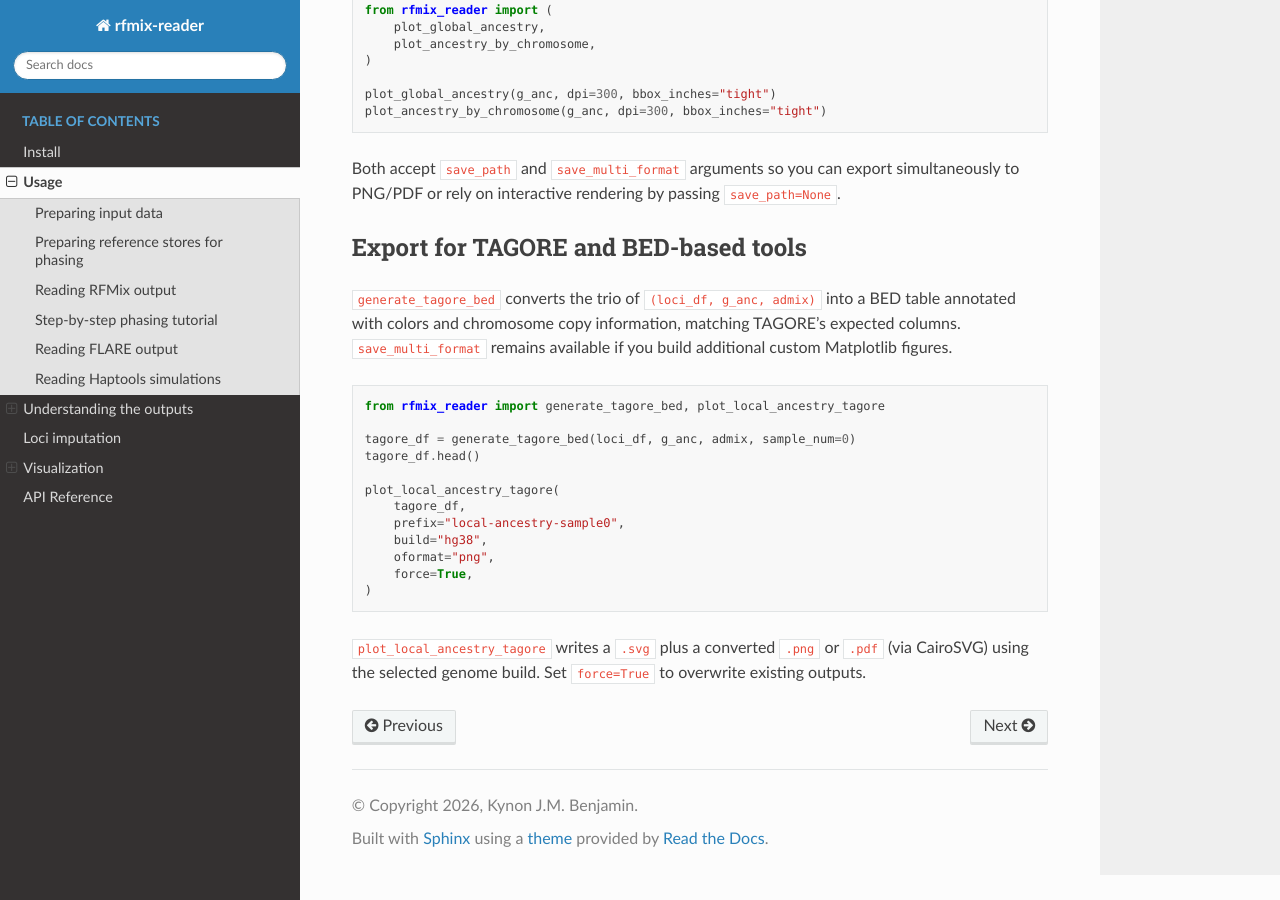
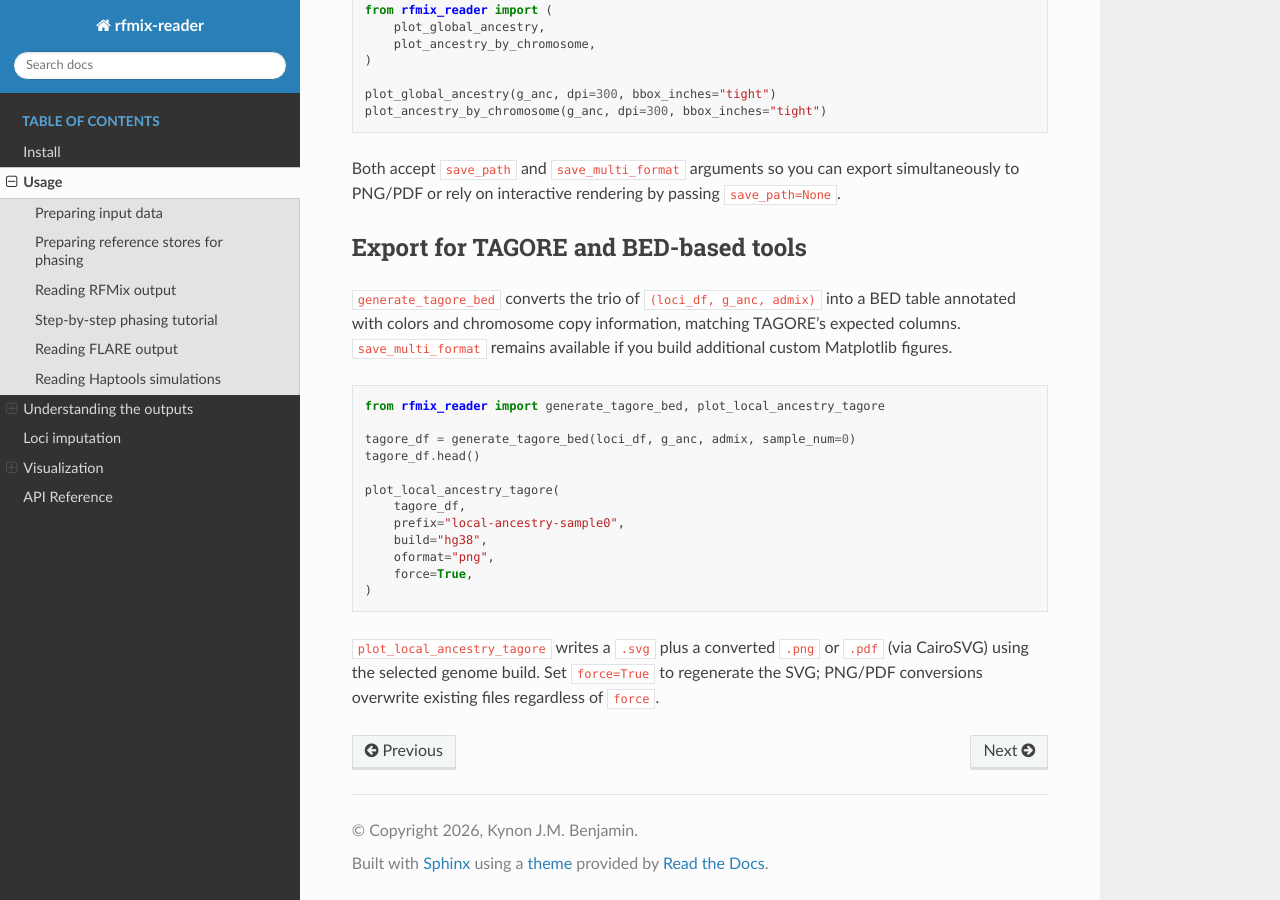
Before and after one commit to heart-gen/rfmix_reader, a Sphinx documentation site: the page built from docs/usage.rst, in a window 1280 px wide and 900 px high, scrolled down 8471 px. Built offline with Sphinx 7.4.7 and the Read the Docs theme 3.1.0, drawn with Linux system fonts in a browser that asks for light colours.

Commit message:
Clarify Tagore output overwrite behavior

```diff
--- a/docs/usage.org
+++ b/docs/usage.org
@@ -288,7 +288,8 @@ need external visualization or browser-ready tracks.
 #+end_src
 
 =plot_local_ancestry_tagore= writes a =.svg= plus a converted =.png= or =.pdf=
-(via CairoSVG). Set =force=True= to overwrite existing outputs.
+(via CairoSVG). Set =force=True= to regenerate the SVG; PNG/PDF conversions
+overwrite existing files regardless of =force=.
 
 #+RESULTS[943d0f4206518c373fa852ab000059693e2b2897]:
 : ['AFR' 'EUR']
--- a/docs/usage.rst
+++ b/docs/usage.rst
@@ -489,4 +489,5 @@ available if you build additional custom Matplotlib figures.
 
 ``plot_local_ancestry_tagore`` writes a ``.svg`` plus a converted ``.png`` or
 ``.pdf`` (via CairoSVG) using the selected genome build. Set ``force=True`` to
-overwrite existing outputs.
+regenerate the SVG; PNG/PDF conversions overwrite existing files regardless of
+``force``.
```
